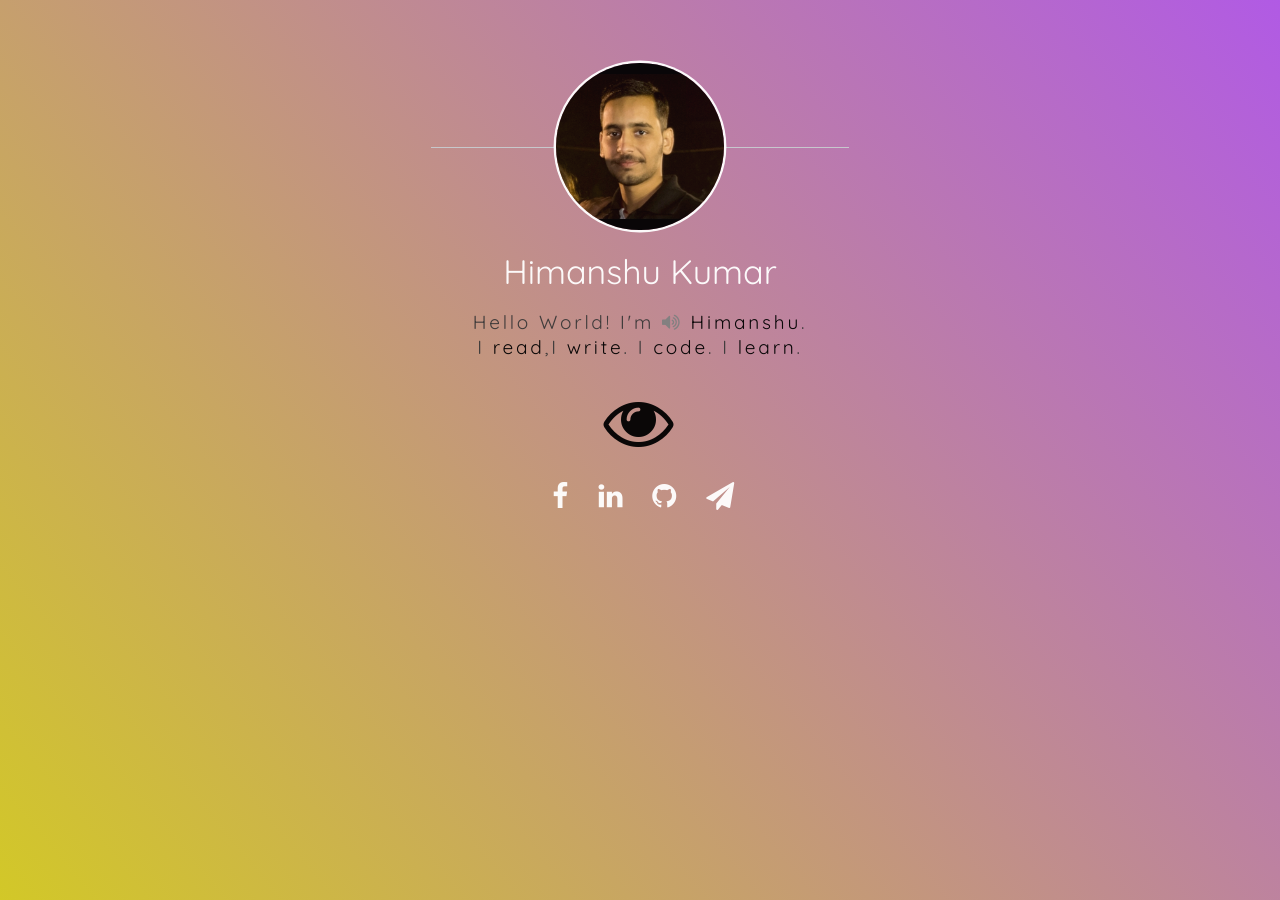
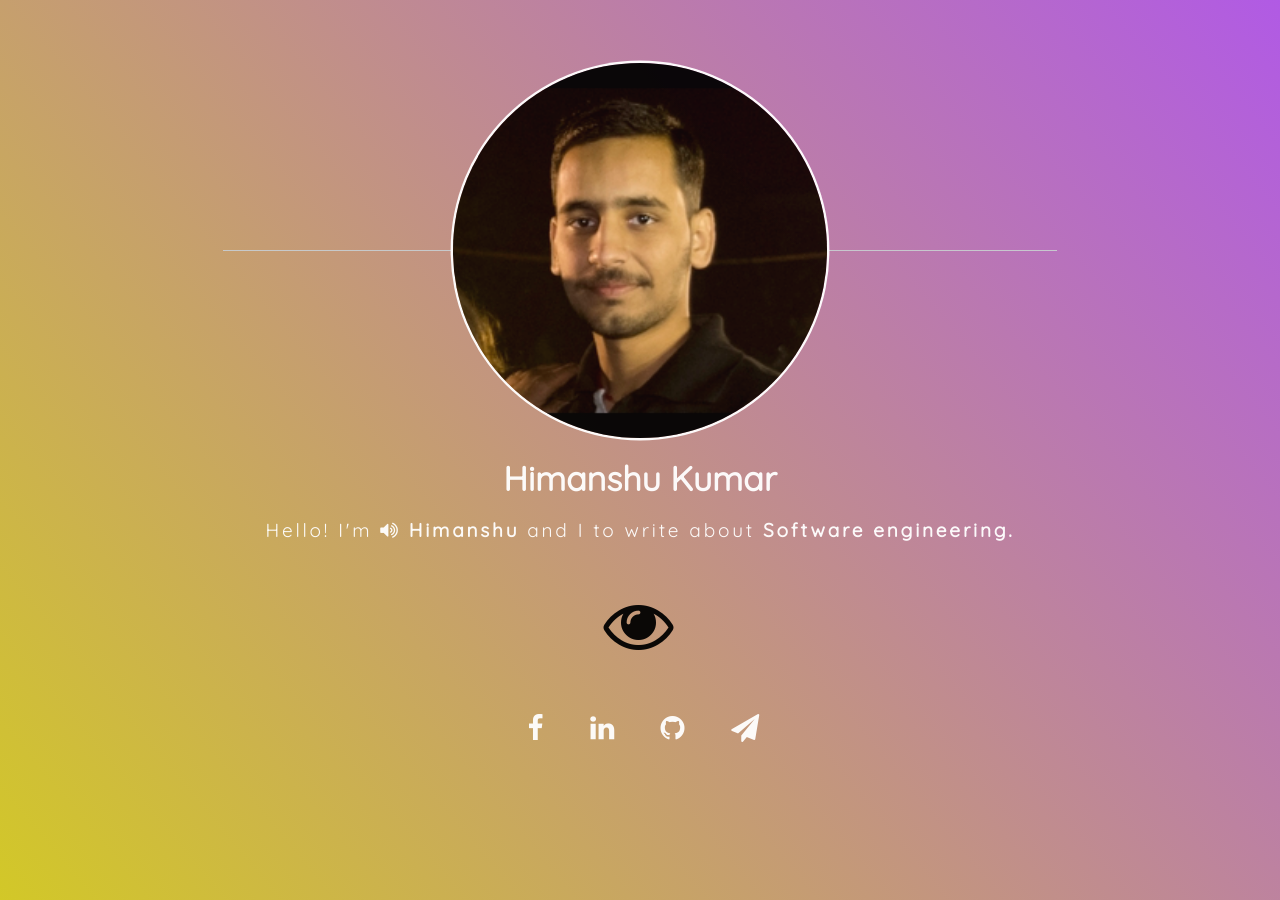
Before and after one commit to himanshukumar660/himanshukumar660.github.io, a Jekyll site: the page built from index.html, in a window 1280 px wide. Built offline with Jekyll 4.4.1, drawn with Linux system fonts in a browser that asks for light colours; nearby versions of some CDN libraries; the list of posts is cut into pages by our own code.

```diff
--- a/_layouts/home.html
+++ b/_layouts/home.html
@@ -41,6 +41,7 @@
 			overflow-y: hidden;
 			overflow-x: hidden;
 			-webkit-font-smoothing:antialiased;
+			color: #ffffff !important;
 		}
 		.foot {
 			font-size: 23px;
@@ -81,12 +82,12 @@
 		<section id="main" style="background-color: unset !important;top:auto !important;">
 			<div>
 				<span class="avatar"><img src="../images/pf4.jpg" alt="" width="50%" /></span>
-				<h1 style="color:white;font-size: 34px;letter-spacing: 0px;margin-bottom: 0px !important;font-family: 'Quicksand', sans-serif;margin-bottom: 20px !important">Himanshu Kumar</h1>
+				<h1 style="color:white;font-size: 34px;letter-spacing: 0px;margin-bottom: 0px !important;font-family: 'Quicksand', sans-serif;margin-bottom: 20px !important;font-weight: bold">Himanshu Kumar</h1>
 				<!-- Introduction -->
 
-				<p style="font-size: 19px;color:#383737 ;line-height: 1.3em">
-					Hello World! I'm <span class="fa fa-volume-up" id="play" style="color:grey ;"><span style="color:black;font-family: 'Quicksand', sans-serif!important;"> Himanshu</span></span></span>.<br>
-					 I <span style="color:black ;">read</span>,I <span style="color:black;font-family: 'Quicksand', sans-serif!important;">write</span>. I <span style="color:black;font-family: 'Quicksand', sans-serif!important;">code</span>. I <span style="color:black;font-family: 'Quicksand', sans-serif!important;">learn</span>.</span></p>
+				<p style="font-size: 19px;line-height: 1.3em">
+					Hello! I'm <span class="fa fa-volume-up" id="play"><span style="font-family: 'Quicksand', sans-serif!important;font-weight: bold;"> Himanshu</span></span></span>
+					 and I to write about<span style="font-family: 'Quicksand', sans-serif!important;font-weight: bold;"> Software engineering.</span> </p>
 
 					 <a href="/blog/" id="explore" style="color: black;margin-top: 5%;margin-bottom:5%" class="fa-eye fa fa-5x"></a>
  				<!-- Introducion Ends -->
```
Also changed, not shown: 2 other files.
